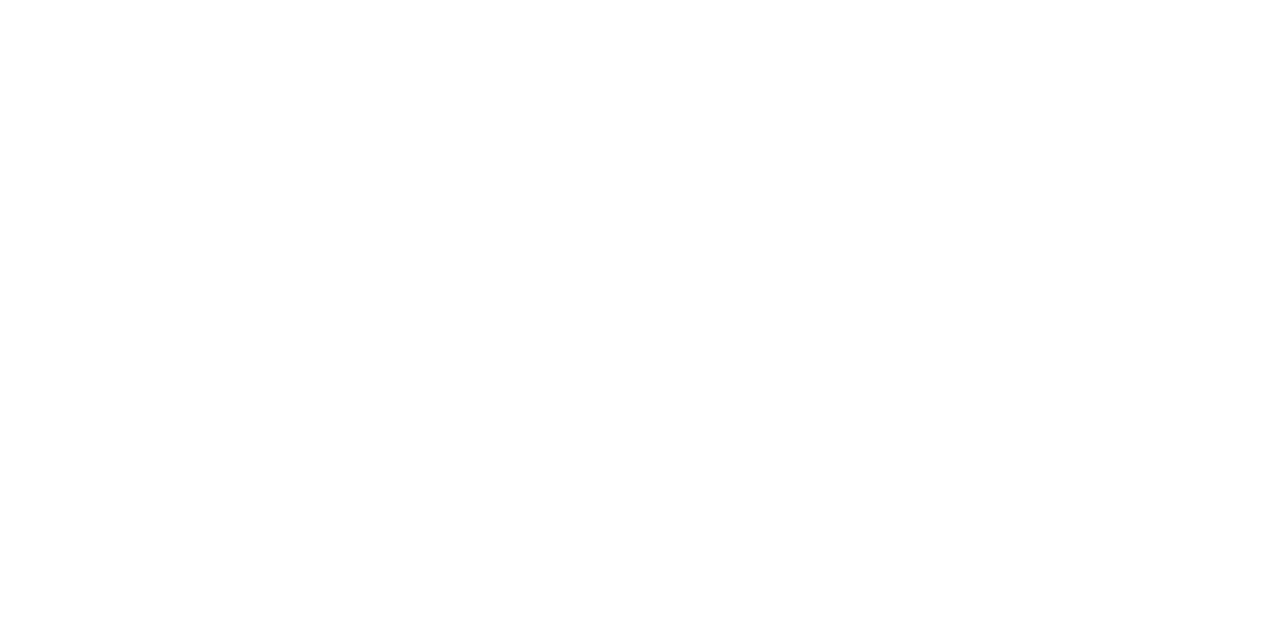
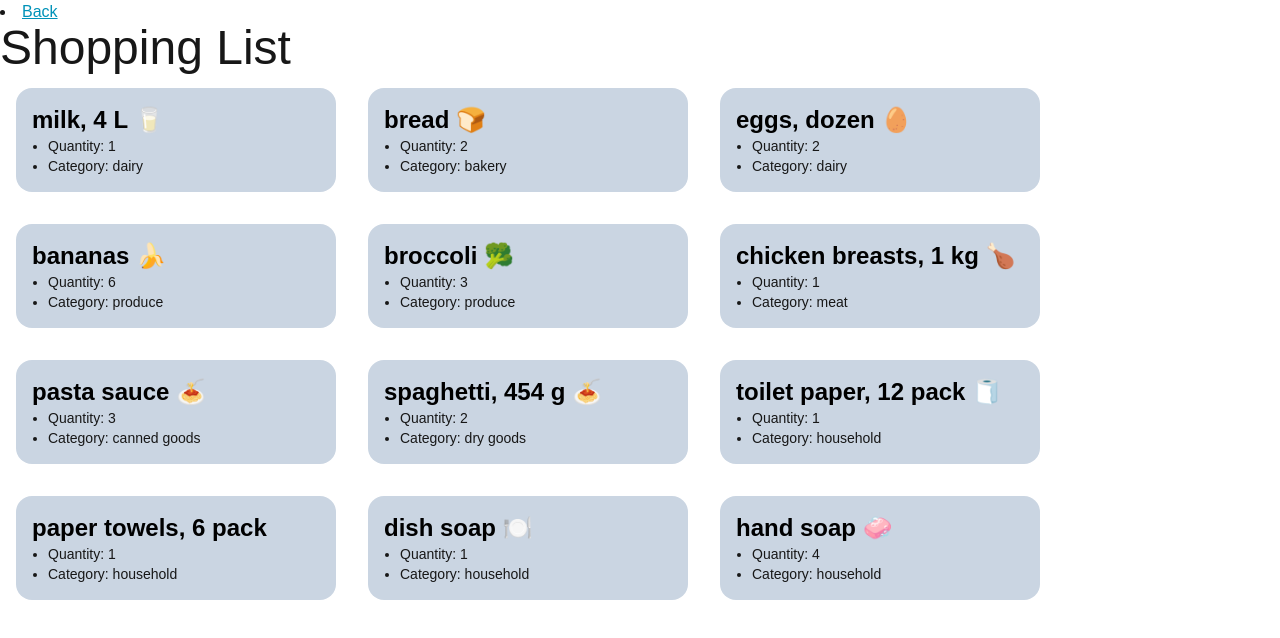
Before and after one commit to sLine03/cprg306-assignments, a Next.js app: page /week-3 in a window 1280 px wide. Shown: the top 638 px of the page. Built offline with nearby package versions, Linux system fonts and the light colour scheme.

Commit message:
finish weekly assignment - Shopping list

```diff
--- a/app/page.js
+++ b/app/page.js
@@ -12,6 +12,9 @@
       <li>
         <Link className="text-cyan-600 underline hover:text-cyan-300" href="./week-3">Week 3 Assignment</Link>
       </li>
+      <li>
+        <Link className="text-cyan-600 underline hover:text-cyan-300" href="./week-4">Week 4 Assignment</Link>
+      </li>
     </ul>
   </main>
 
--- a/app/week-3/item-list.js
+++ b/app/week-3/item-list.js
@@ -1,3 +1,6 @@
+import Item from "./item";
+
+
 export default function ItemList(){
 
     const item1 = {
@@ -71,7 +74,22 @@
   quantity: 4,
   category: "household",
 };
+
+  const items = [
+    item1, item2, item3, item4, item5, item6,
+    item7, item8, item9, item10, item11, item12,
+  ];
+
     return(
-        <main></main>
+      <ul className="flex flex-wrap">
+        {items.map((item, index) => (
+          <Item
+            key={index}
+            name={item.name}
+            quantity={item.quantity}
+            category={item.category}
+          />
+        ))}
+      </ul>
     );
 }
--- a/app/week-3/item.js
+++ b/app/week-3/item.js
@@ -1,16 +1,14 @@
 
-
-export default function items(props){
-
-    let {name, quantity, category} = props;
+export default function Item(props){
+    const {name, quantity, category} = props;
 
     return(
         <main>
-            <div>
-                <h3>{name}</h3>
-                <ul>
-                    <li>Quantity: {quantity}</li>
-                    <li> Category: {category}</li>
+            <div className="bg-slate-300 m-4 p-4 rounded-2xl w-80">
+                <h3 className="text-2xl text-black font-bold">{name}</h3>
+                <ul className="list-disc pl-4">
+                    <li className="text-sm">Quantity: {quantity}</li>
+                    <li className="text-sm">Category: {category}</li>
                 </ul>
             </div>
         </main>
--- a/app/week-3/page.js
+++ b/app/week-3/page.js
@@ -1,6 +1,16 @@
+import ItemList from "./item-list";
+import Link from "next/link";
+
 export default function page(){
 
+
     return(
-        <main></main>
+        <main>
+         <li>
+        <Link className="text-cyan-600 underline hover:text-cyan-300" href="cprg306-assignments\app\page.js">Back</Link>
+        </li>
+            <h1 className="text-5xl text-left">Shopping List</h1>
+            <ItemList />
+        </main>
     );
 }
```
